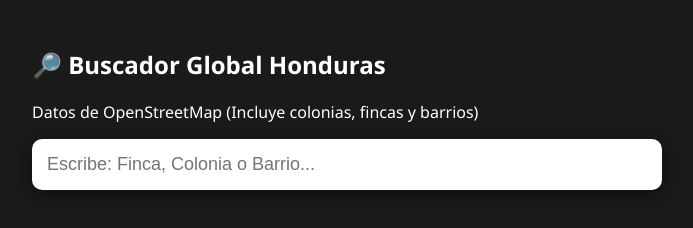
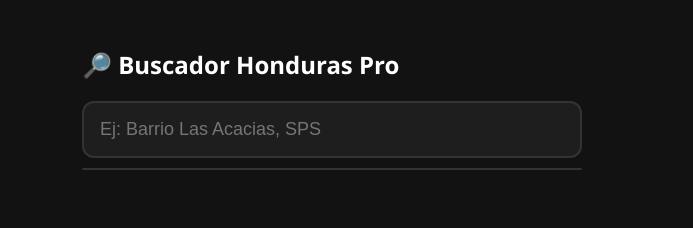
Before and after one commit to Miller1313/direccionesSLV, a plain HTML site: page index.html in a window 1280 px wide. Shown: the whole page, without its empty margins (308-1001 px from the left). Drawn offline with Linux system fonts and the light colour scheme.

Commit message:
Update index.html

```diff
--- a/index.html
+++ b/index.html
@@ -2,31 +2,36 @@
 <html lang="es">
 <head>
     <meta charset="UTF-8">
-    <title>Buscador Logístico Profesional HN</title>
+    <title>Buscador Logístico HN - Híbrido</title>
     <style>
-        body { font-family: 'Segoe UI', sans-serif; background: #1a1a1a; color: white; padding: 20px; }
-        .container { max-width: 600px; margin: auto; }
+        body { font-family: 'Segoe UI', sans-serif; background: #121212; color: white; padding: 20px; display: flex; justify-content: center; }
+        .container { width: 100%; max-width: 500px; }
         input {
-            width: 100%; padding: 15px; border-radius: 10px; border: none;
-            font-size: 18px; box-shadow: 0 4px 20px rgba(0,0,0,0.5);
+            width: 100%; padding: 16px; border-radius: 12px; border: 2px solid #333;
+            background: #1e1e1e; color: white; font-size: 18px; outline: none; box-sizing: border-box;
         }
-        .results { background: #2a2a2a; border-radius: 10px; margin-top: 10px; overflow: hidden; }
-        .item {
-            padding: 15px; border-bottom: 1px solid #333; cursor: pointer;
-            transition: 0.2s;
+        input:focus { border-color: #4db8ff; }
+        .results { background: #1e1e1e; border-radius: 12px; margin-top: 10px; border: 1px solid #333; }
+        .item { padding: 15px; border-bottom: 1px solid #333; cursor: pointer; }
+        .item:hover { background: #252525; }
+        .item strong { color: #4db8ff; display: block; }
+        .google-rescue {
+            display: block; padding: 15px; background: #4285F4; color: white;
+            text-align: center; text-decoration: none; border-radius: 12px; margin-top: 10px; font-weight: bold;
         }
-        .item:hover { background: #3a3a3a; }
-        .item strong { color: #4db8ff; display: block; }
-        .item small { color: #aaa; font-size: 12px; }
     </style>
 </head>
 <body>
 
 <div class="container">
-    <h2>🔎 Buscador Global Honduras</h2>
-    <p>Datos de OpenStreetMap (Incluye colonias, fincas y barrios)</p>
-    <input type="text" id="search" placeholder="Escribe: Finca, Colonia o Barrio..." onkeyup="buscar()">
+    <h2>🔎 Buscador Honduras Pro</h2>
+    <input type="text" id="search" placeholder="Ej: Barrio Las Acacias, SPS" onkeyup="buscar()">
+
     <div id="results" class="results"></div>
+
+    <a id="googleBtn" href="#" target="_blank" class="google-rescue" style="display:none;">
+        🚀 Abrir en Google Maps (Búsqueda Global)
+    </a>
 </div>
 
 <script>
@@ -34,29 +39,38 @@
     function buscar() {
         const query = document.getElementById('search').value;
         const resDiv = document.getElementById('results');
+        const gBtn = document.getElementById('googleBtn');
 
         clearTimeout(timer);
-        if (query.length < 3) { resDiv.innerHTML = ''; return; }
+        if (query.length < 3) {
+            resDiv.innerHTML = '';
+            gBtn.style.display = 'none';
+            return;
+        }
+
+        // Mostrar siempre el botón de Google Maps como respaldo
+        gBtn.style.display = 'block';
+        gBtn.href = `https://www.google.com/maps/search/${encodeURIComponent(query + " Honduras")}`;
 
         timer = setTimeout(() => {
-            // Photon es un motor de búsqueda masivo basado en OpenStreetMap
-            // Filtramos por latitud y longitud aproximada de Honduras para mayor precisión
-            const url = `https://photon.komoot.io/api/?q=${encodeURIComponent(query)}&lat=14.1&lon=-87.2&limit=10`;
-
-            fetch(url)
+            fetch(`https://photon.komoot.io/api/?q=${encodeURIComponent(query)}&lat=15.5&lon=-88.0&limit=10`)
             .then(res => res.json())
             .then(data => {
                 resDiv.innerHTML = '';
-                data.features.forEach(f => {
+                const hnFeatures = data.features.filter(f => f.properties.countrycode === "HN" || f.properties.country === "Honduras");
+
+                if (hnFeatures.length === 0) {
+                    resDiv.innerHTML = '<div class="item">⚠️ No hallado en base de datos local. Usa el botón azul de Google Maps arriba.</div>';
+                    return;
+                }
+
+                hnFeatures.forEach(f => {
                     const p = f.properties;
-                    // Solo mostramos si es en Honduras
-                    if (p.country === "Honduras" || p.countrycode === "HN") {
-                        resDiv.innerHTML += `
-                            <div class="item" onclick="window.open('https://www.google.com/maps/search/${encodeURIComponent(p.name + ', ' + (p.city || '') + ', Honduras')}')">
-                                <strong>${p.name || 'Sin nombre'}</strong>
-                                <small>${p.city || ''} ${p.state || ''} - ${p.district || p.suburb || 'Barrio/Colonia'}</small>
-                            </div>`;
-                    }
+                    resDiv.innerHTML += `
+                        <div class="item" onclick="window.open('https://www.google.com/maps/search/${encodeURIComponent(p.name + ' ' + (p.city || '') + ' Honduras')}')">
+                            <strong>${p.name}</strong>
+                            <small>${p.city || ''}, ${p.state || ''} - ${p.district || 'Zona'}</small>
+                        </div>`;
                 });
             });
         }, 300);
```
